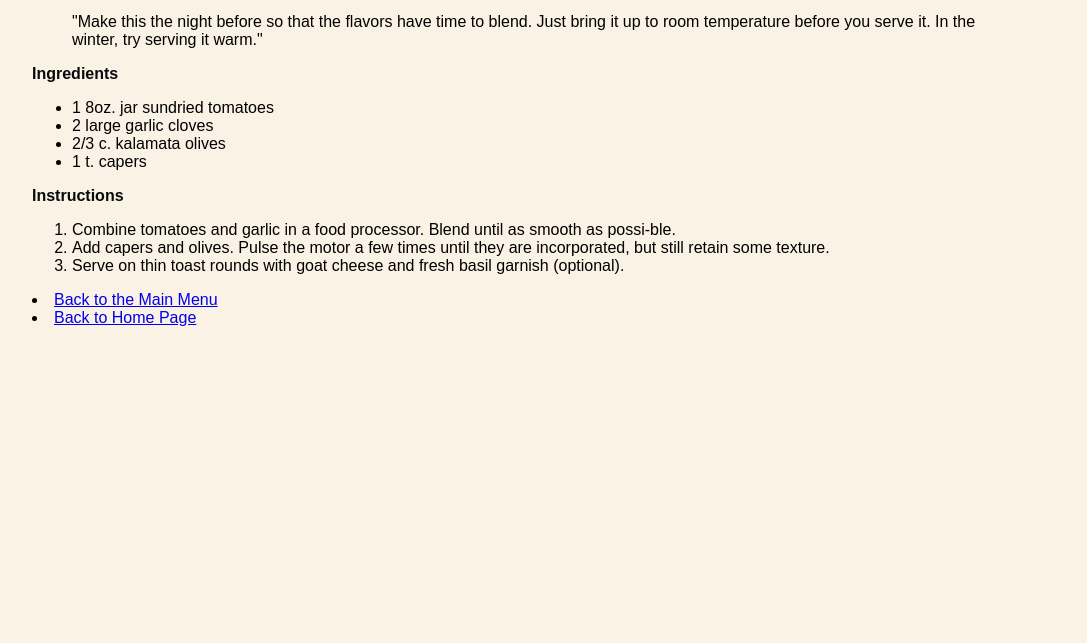
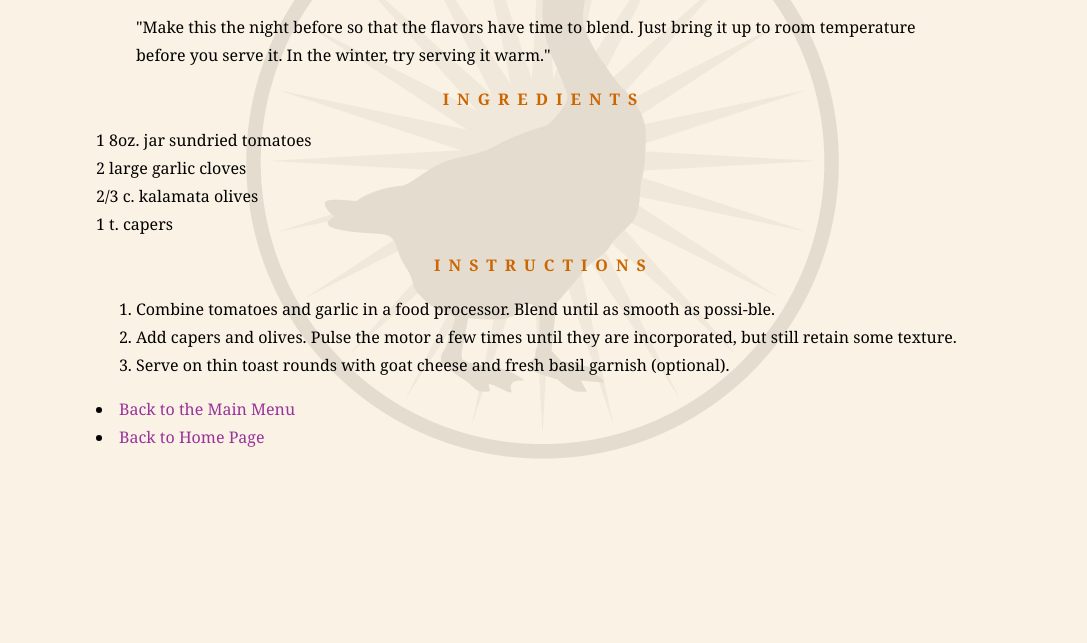
Before and after one commit to receiveanddeliver/Blackgoose, a plain HTML site: page Menu/Tapenade.html in a window 1280 px wide. Shown: the part 157-800 px from the top of the page, without its empty margins (96-1183 px from the left). Drawn offline with Linux system fonts and the light colour scheme; files that its build step writes are made by us from their sources; files whose address does not match are found by name.

Commit message:
Update Tapenade.html

```diff
--- a/Menu/Tapenade.html
+++ b/Menu/Tapenade.html
@@ -1,7 +1,10 @@
 
 
 <!DOCTYPE html><article>
-<meta charset=" utf-8"> <title> Resume </title><style>body { background-color: #faf2e4; margin: 0 10%; font-family: sans-serif; }h1 { text-align: center; font-family: serif; font-weight: normal; text-transform: uppercase; border-bottom: 1px solid #57b1dc; margin-top: 30px;} h2 { color: #0A0A0A; font-size: 1em;}</style>
+<meta charset=" utf-8"> <title> Resume </title>
+
+	<link rel="stylesheet" href="menustyles.css" >
+
 
 <h1>Tapenade (Olive Spread)</h1>
 
```
